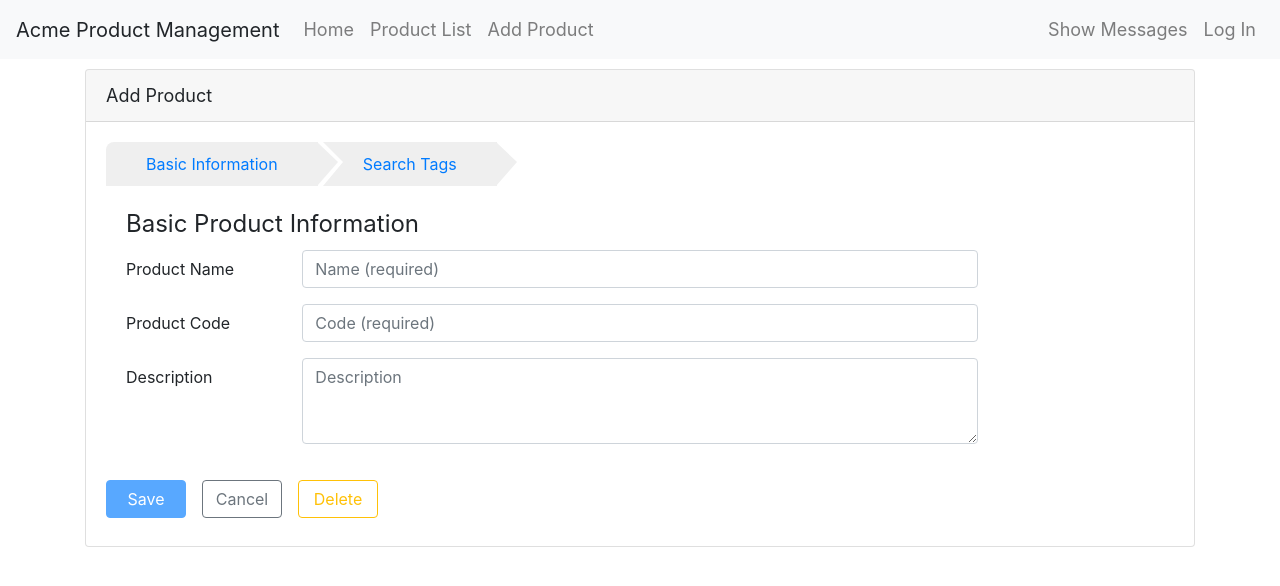
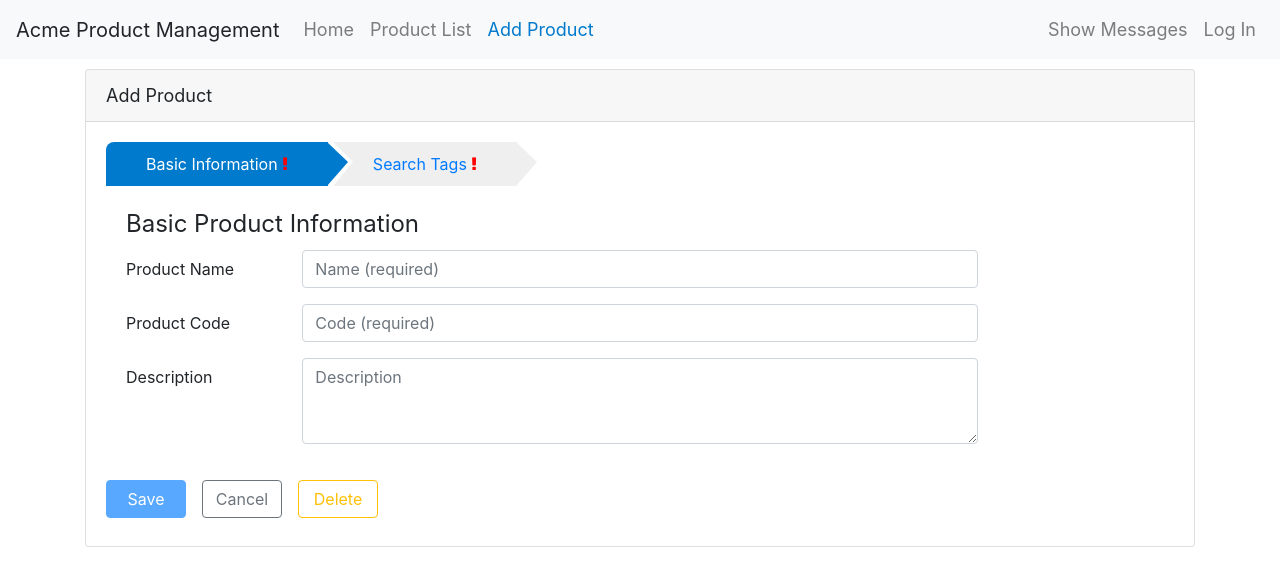
Before and after one commit to yadavsudhir405/angular-routing, an Angular app in the folder APM-Start/: page /products/0/edit/info in a window 1280 px wide. Shown: the top 586 px of the page. Built offline with nearby package versions, Linux system fonts and the light colour scheme; what angular-in-memory-web-api would draw is missing.

Commit message:
style activated route

```diff
--- a/APM-Start/src/app/app.component.html
+++ b/APM-Start/src/app/app.component.html
@@ -2,13 +2,16 @@
   <a class="navbar-brand">{{pageTitle}}</a>
   <ul class="navbar-nav">
     <li class="nav-item">
-      <a class="nav-link" routerLink="/welcome">Home</a>
+      <a class="nav-link" routerLink="/welcome" routerLinkActive="active">Home</a>
     </li>
     <li class="nav-item">
-      <a class="nav-link" [routerLink]="['/products']">Product List</a>
+      <a class="nav-link"
+         [routerLink]="['/products']"
+         routerLinkActive="active"
+         [routerLinkActiveOptions]="{exact: true}">Product List</a>
     </li>
     <li class="nav-item">
-      <a class="nav-link" [routerLink]="['/products', 0, 'edit']">Add Product</a>
+      <a class="nav-link" [routerLink]="['/products', 0, 'edit']" routerLinkActive="active">Add Product</a>
     </li>
   </ul>
   <ul class="navbar-nav ml-auto">
--- a/APM-Start/src/app/products/product-edit/product-edit.component.html
+++ b/APM-Start/src/app/products/product-edit/product-edit.component.html
@@ -6,11 +6,13 @@
   <div class="card-body"
        *ngIf="product">
     <div class="wizard">
-      <a [routerLink]="['info']">
+      <a [routerLink]="['info']" routerLinkActive="active">
         Basic Information
+        <span [ngClass]="{'fa fa-exclamation': !isValid('info')}"></span>
       </a>
-      <a [routerLink]="['tags']">
+      <a [routerLink]="['tags']" routerLinkActive="active">
         Search Tags
+        <span [ngClass]="{'fa fa-exclamation': !isValid('tags')}"></span>
       </a>
       <router-outlet></router-outlet>
       <div class="form-group row mb-2">
```
